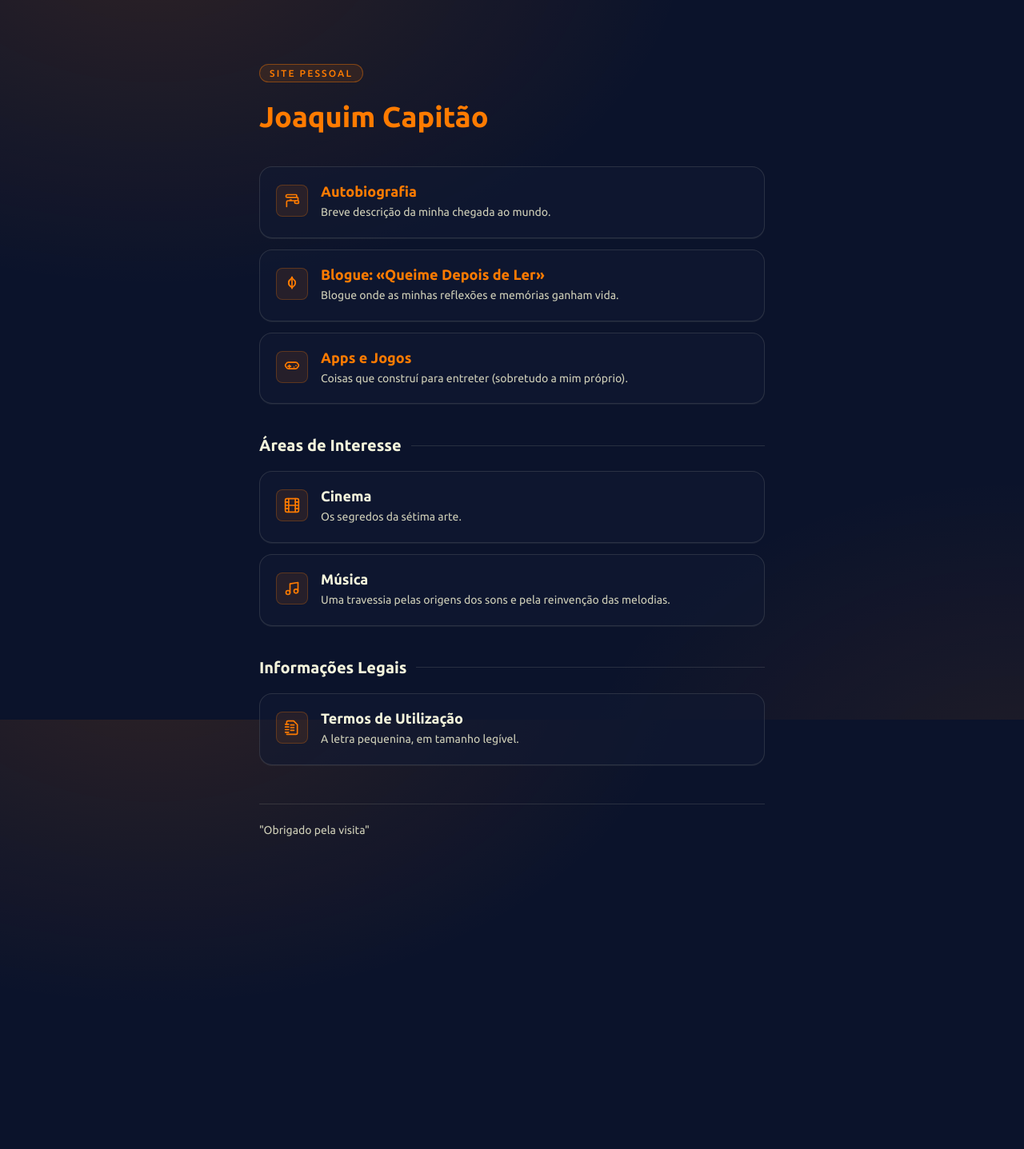
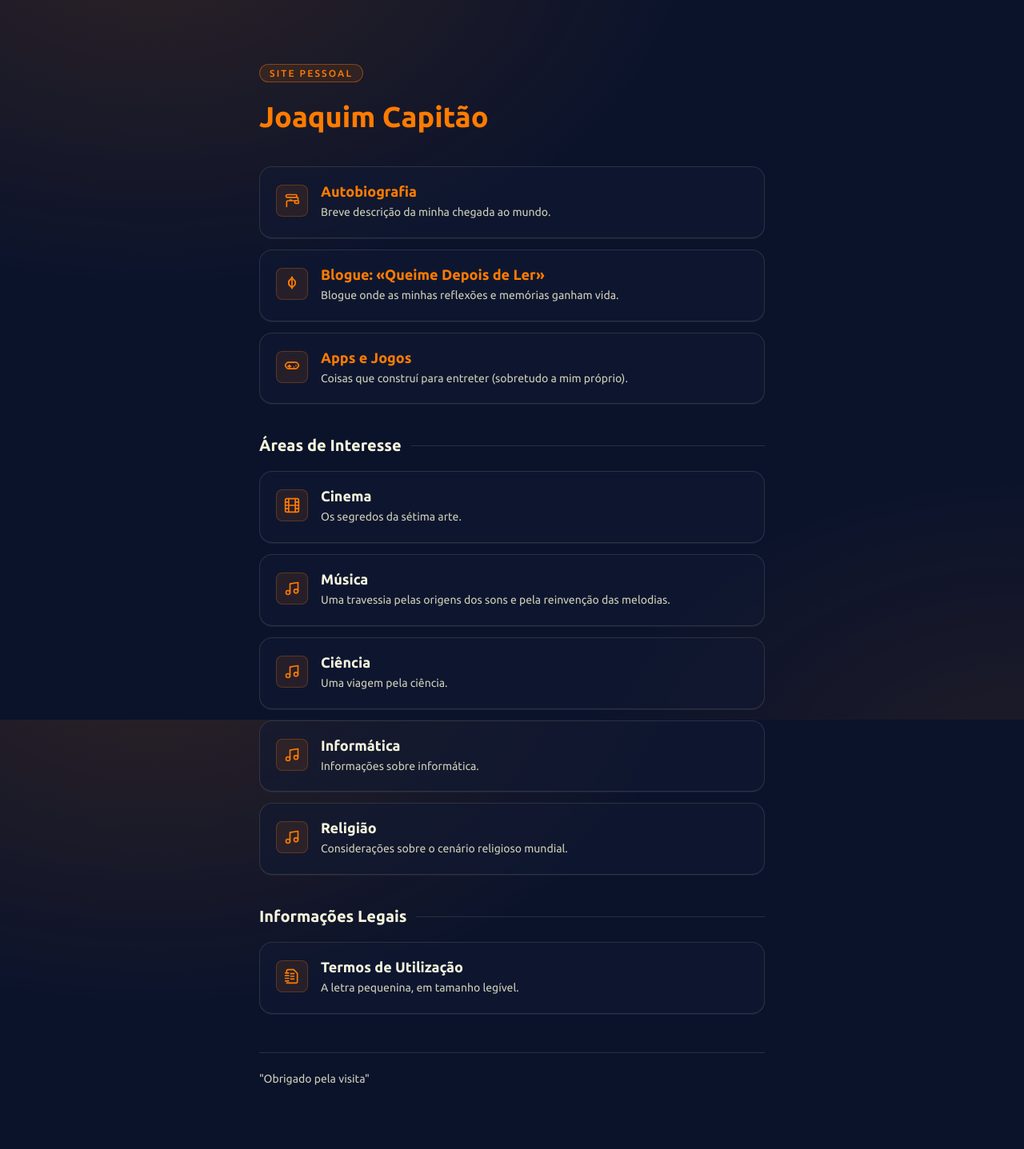
Before and after one commit to joaquim-capitao/joaquim-capitao.github.io, a Jekyll site: the page index2.html, which Jekyll copies as it is, in a window 1280 px wide. Shown: the whole page at 80% size. Built offline with Jekyll 4.4.1, drawn with Linux system fonts in a browser that asks for light colours; before the commit the page ends 1126 px from its top, so only the background shows below that.

Commit message:
Update index2.html

```diff
--- a/index2.html
+++ b/index2.html
@@ -358,6 +358,52 @@
               <svg class="arrow" aria-hidden="true" xmlns="http://www.w3.org/2000/svg" width="24" height="24" viewBox="0 0 24 24" fill="none" stroke="currentColor" stroke-width="2" stroke-linecap="round" stroke-linejoin="round"><path d="M7 7h10v10"/><path d="M7 17 17 7"/></svg>
             </a>
           </li>
+
+              <li>
+            <a class="card" href="https://joaquim-capitao.github.io/ciencia">
+              <span class="icon-box" aria-hidden="true">
+                <svg xmlns="http://www.w3.org/2000/svg" width="24" height="24" viewBox="0 0 24 24" fill="none" stroke="currentColor" stroke-width="2" stroke-linecap="round" stroke-linejoin="round"><path d="M9 18V5l12-2v13"/><circle cx="6" cy="18" r="3"/><circle cx="18" cy="16" r="3"/></svg>
+              </span>
+              <span class="card-content">
+                <span class="card-title">Ciência</span>
+                <span class="card-desc">Uma viagem pela ciência.</span>
+              </span>
+              <svg class="arrow" aria-hidden="true" xmlns="http://www.w3.org/2000/svg" width="24" height="24" viewBox="0 0 24 24" fill="none" stroke="currentColor" stroke-width="2" stroke-linecap="round" stroke-linejoin="round"><path d="M7 7h10v10"/><path d="M7 17 17 7"/></svg>
+            </a>
+          </li>
+
+
+
+              <li>
+            <a class="card" href="https://joaquim-capitao.github.io/informatica">
+              <span class="icon-box" aria-hidden="true">
+                <svg xmlns="http://www.w3.org/2000/svg" width="24" height="24" viewBox="0 0 24 24" fill="none" stroke="currentColor" stroke-width="2" stroke-linecap="round" stroke-linejoin="round"><path d="M9 18V5l12-2v13"/><circle cx="6" cy="18" r="3"/><circle cx="18" cy="16" r="3"/></svg>
+              </span>
+              <span class="card-content">
+                <span class="card-title">Informática</span>
+                <span class="card-desc">Informações sobre informática.</span>
+              </span>
+              <svg class="arrow" aria-hidden="true" xmlns="http://www.w3.org/2000/svg" width="24" height="24" viewBox="0 0 24 24" fill="none" stroke="currentColor" stroke-width="2" stroke-linecap="round" stroke-linejoin="round"><path d="M7 7h10v10"/><path d="M7 17 17 7"/></svg>
+            </a>
+          </li>
+
+
+              <li>
+            <a class="card" href="https://joaquim-capitao.github.io/religiao">
+              <span class="icon-box" aria-hidden="true">
+                <svg xmlns="http://www.w3.org/2000/svg" width="24" height="24" viewBox="0 0 24 24" fill="none" stroke="currentColor" stroke-width="2" stroke-linecap="round" stroke-linejoin="round"><path d="M9 18V5l12-2v13"/><circle cx="6" cy="18" r="3"/><circle cx="18" cy="16" r="3"/></svg>
+              </span>
+              <span class="card-content">
+                <span class="card-title">Religião</span>
+                <span class="card-desc">Considerações sobre o cenário religioso mundial.</span>
+              </span>
+              <svg class="arrow" aria-hidden="true" xmlns="http://www.w3.org/2000/svg" width="24" height="24" viewBox="0 0 24 24" fill="none" stroke="currentColor" stroke-width="2" stroke-linecap="round" stroke-linejoin="round"><path d="M7 7h10v10"/><path d="M7 17 17 7"/></svg>
+            </a>
+          </li>
+
+
+
+
         </ul>
       </nav>
     </section>
```
